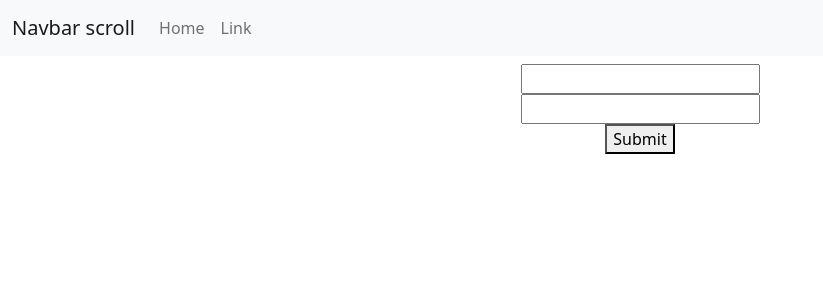
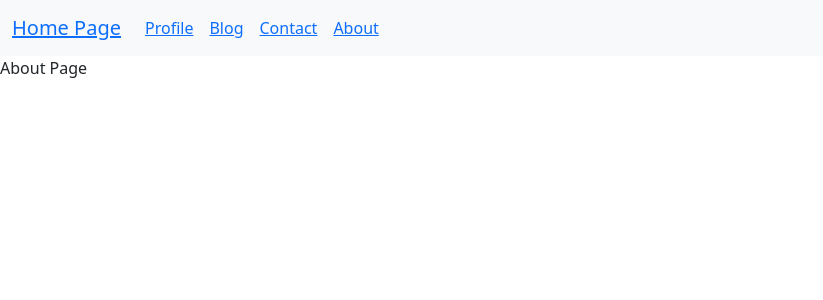
Before and after one commit to nasifahmedoney/react, a React (Create React App) app in the folder my-app/: page /about in a window 1280 px wide. Shown: the top 300 px of the page, without its empty margins (0-823 px from the left). Built offline with nearby package versions, Linux system fonts and the light colour scheme.

Commit message:
using header.jsx in index.js
App.js is Link to= '/',
 loads from the header

```diff
--- a/my-app/package.json
+++ b/my-app/package.json
@@ -10,6 +10,7 @@
     "react": "^18.2.0",
     "react-bootstrap": "^2.5.0",
     "react-dom": "^18.2.0",
+    "react-router-dom": "^6.3.0",
     "react-scripts": "5.0.1",
     "web-vitals": "^2.1.4"
   },
--- a/my-app/src/header.jsx
+++ b/my-app/src/header.jsx
@@ -5,15 +5,22 @@ import Container from 'react-bootstrap/Container';
 import Nav from 'react-bootstrap/Nav';
 import Navbar from 'react-bootstrap/Navbar';
 //import NavDropdown from 'react-bootstrap/NavDropdown';
+import {Routes, Route, BrowserRouter, Link} from 'react-router-dom';
+import About from './pages/About';
+import Blog from './pages/Blog';
+import Contact from './pages/Contact';
+import Profile from './pages/Profile';
+import App from "./App";
 
 class header extends Component{
 
     render(){
         return(
             <div>
+                <BrowserRouter>
                 <Navbar bg="light" expand="lg">
                 <Container fluid>
-                <Navbar.Brand href="#">Navbar scroll</Navbar.Brand>
+                <Navbar.Brand><Link to='/'>Home Page</Link></Navbar.Brand>
                 <Navbar.Toggle aria-controls="navbarScroll" />
                 <Navbar.Collapse id="navbarScroll">
                 <Nav
@@ -21,13 +28,23 @@ class header extends Component{
                     style={{ maxHeight: '100px' }}
                     navbarScroll
                 >
-                    <Nav.Link href="#action1">Home</Nav.Link>
-                    <Nav.Link href="#action2">Link</Nav.Link>
+                    <Nav.Link><Link to='/profile'>Profile</Link></Nav.Link>
+                    <Nav.Link><Link to='/blog'>Blog</Link></Nav.Link>
+                    <Nav.Link><Link to='/contact'>Contact</Link></Nav.Link>
+                    <Nav.Link><Link to='/about'>About</Link></Nav.Link>
                 </Nav>
 
                 </Navbar.Collapse>
             </Container>
             </Navbar>
+            <Routes>
+                <Route path='/' element={<App />} />
+                <Route path='/profile' element={<Profile />} />
+                <Route path='/blog' element={<Blog />} />
+                <Route path='/contact' element={<Contact />} />
+                <Route path='/about' element={<About />} />
+            </Routes>
+            </BrowserRouter>
             </div>
         );
     }
--- a/my-app/src/index.js
+++ b/my-app/src/index.js
@@ -1,7 +1,7 @@
 import React from 'react';
 import ReactDOM from 'react-dom/client';
 import './index.css';
-import App from './App';
+//import App from './App';
 import reportWebVitals from './reportWebVitals';
 import 'bootstrap/dist/css/bootstrap.min.css';
 
@@ -11,7 +11,8 @@ const root = ReactDOM.createRoot(document.getElementById('root'));
 root.render(
   <React.StrictMode>
     <Header />
-    <App />
+    {/* <App />
+    removing this loads '/' page from Header.jsx*/}
   </React.StrictMode>
 );
 
--- /dev/null
+++ b/my-app/src/pages/About.js
@@ -0,0 +1,6 @@
+function About(){
+    return(
+        <div>About Page</div>
+    );
+}
+export default About;
--- /dev/null
+++ b/my-app/src/pages/Blog.js
@@ -0,0 +1,6 @@
+function Blog(){
+    return(
+        <div>Blog Page</div>
+    );
+}
+export default Blog;
--- /dev/null
+++ b/my-app/src/pages/Contact.js
@@ -0,0 +1,6 @@
+function Contact(){
+    return(
+        <div>Contact Page</div>
+    );
+}
+export default Contact;
--- /dev/null
+++ b/my-app/src/pages/Profile.js
@@ -0,0 +1,6 @@
+function Profile(){
+    return(
+        <div>Profile Page</div>
+    );
+}
+export default Profile;
```
Also changed, not shown: 1 other file (tests, documents, lock files or other folders).
